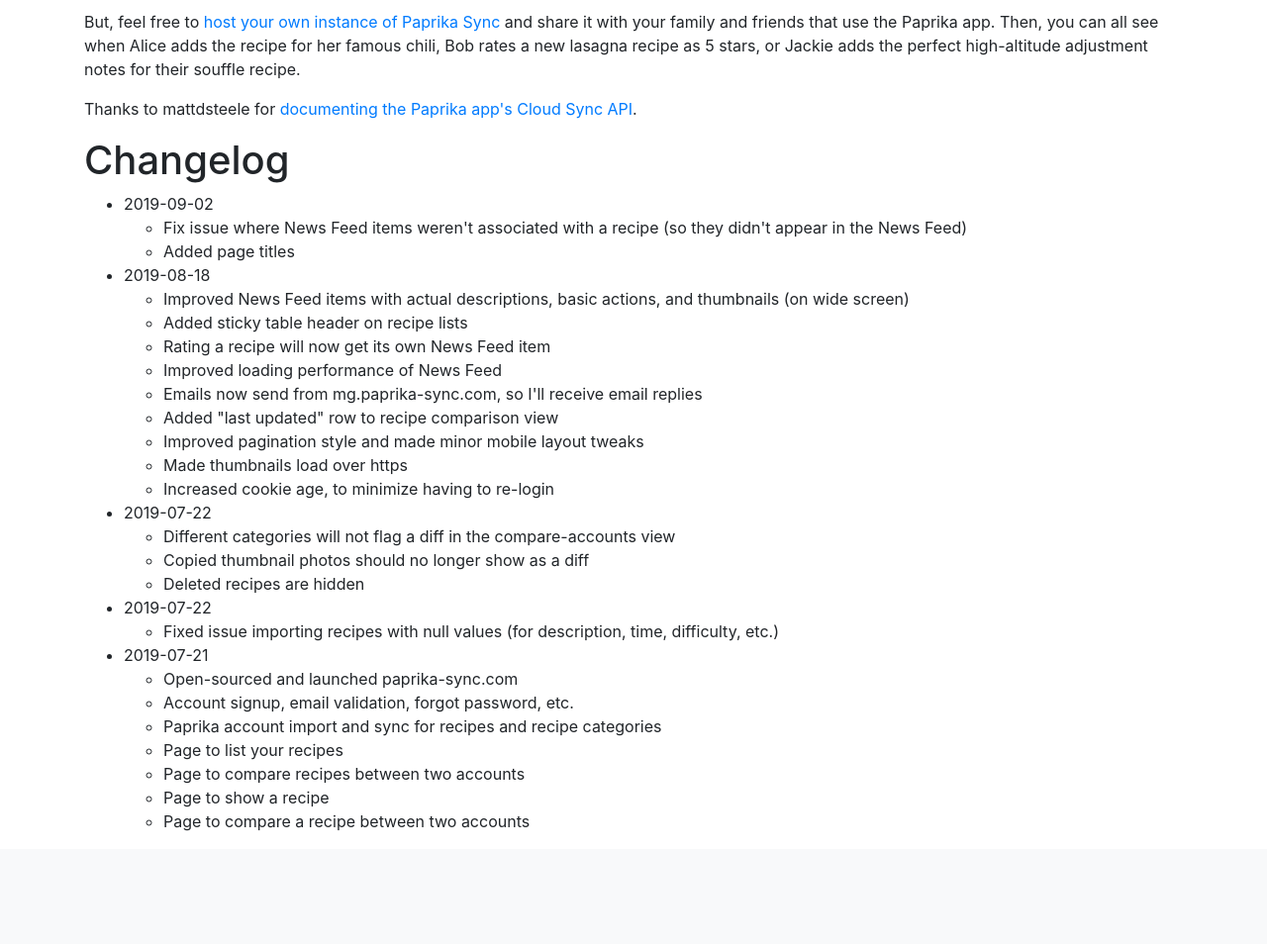
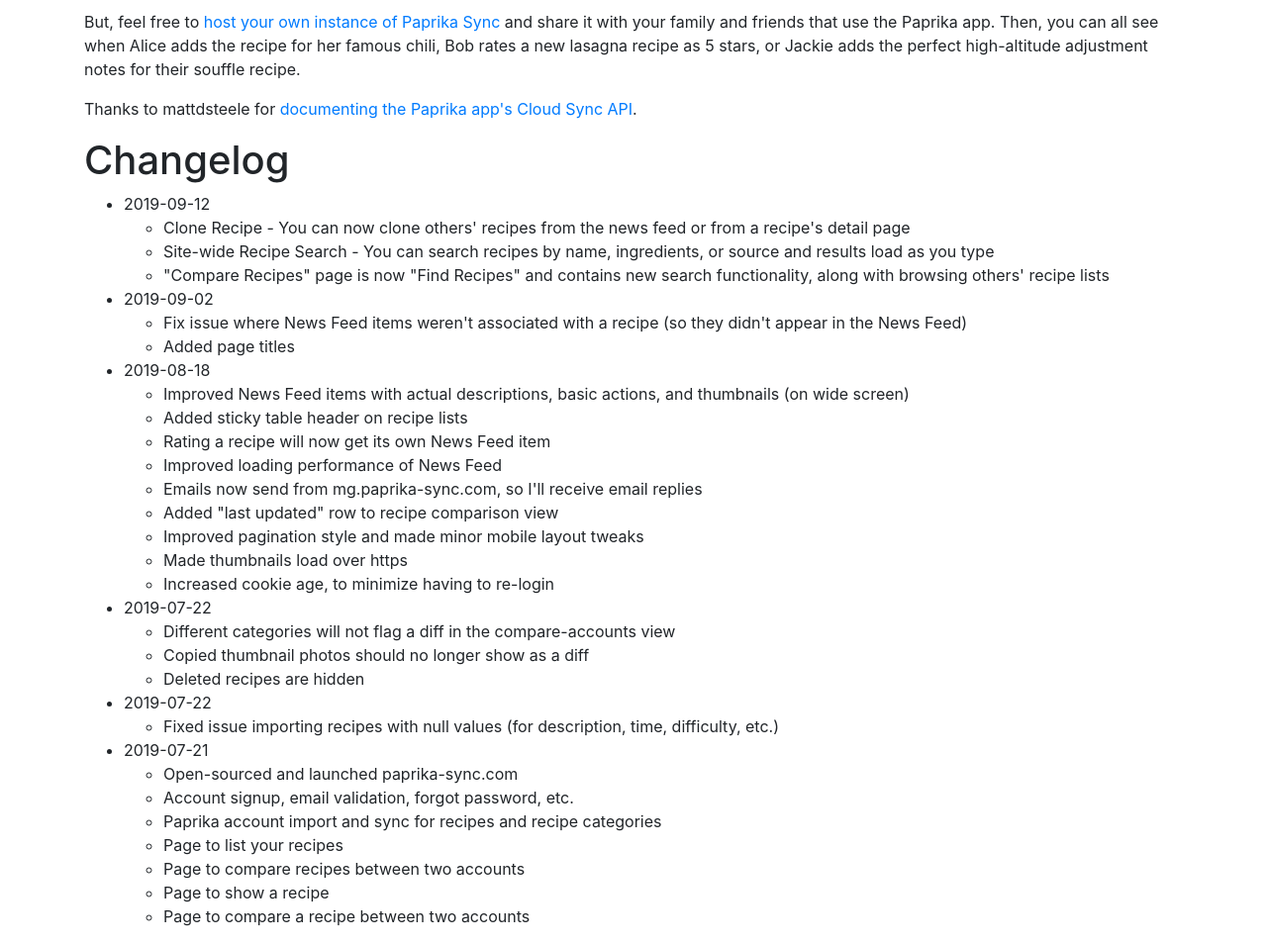
Before and after one commit to grschafer/paprika-sync, a Django app: page /about in a window 1280 px wide. Shown: the part 210-1164 px from the top of the page at 99% size. Before the commit the page ends 1050 px from the top, so only its background shows below. Run offline with Django 3.2, Linux system fonts and the light colour scheme; some libraries are stand-ins or nearby versions.

Commit message:
Updated changelog

```diff
--- a/paprika_sync/templates/core/_changelog.html
+++ b/paprika_sync/templates/core/_changelog.html
@@ -1,5 +1,12 @@
 <h1>Changelog</h1>
 <ul>
+    <li id="2020-09-12">2019-09-12
+        <ul>
+            <li>Clone Recipe - You can now clone others' recipes from the news feed or from a recipe's detail page</li>
+            <li>Site-wide Recipe Search - You can search recipes by name, ingredients, or source and results load as you type</li>
+            <li>"Compare Recipes" page is now "Find Recipes" and contains new search functionality, along with browsing others' recipe lists</li>
+        </ul>
+    </li>
     <li id="2019-09-02">2019-09-02
         <ul>
             <li>Fix issue where News Feed items weren't associated with a recipe (so they didn't appear in the News Feed)</li>
```
